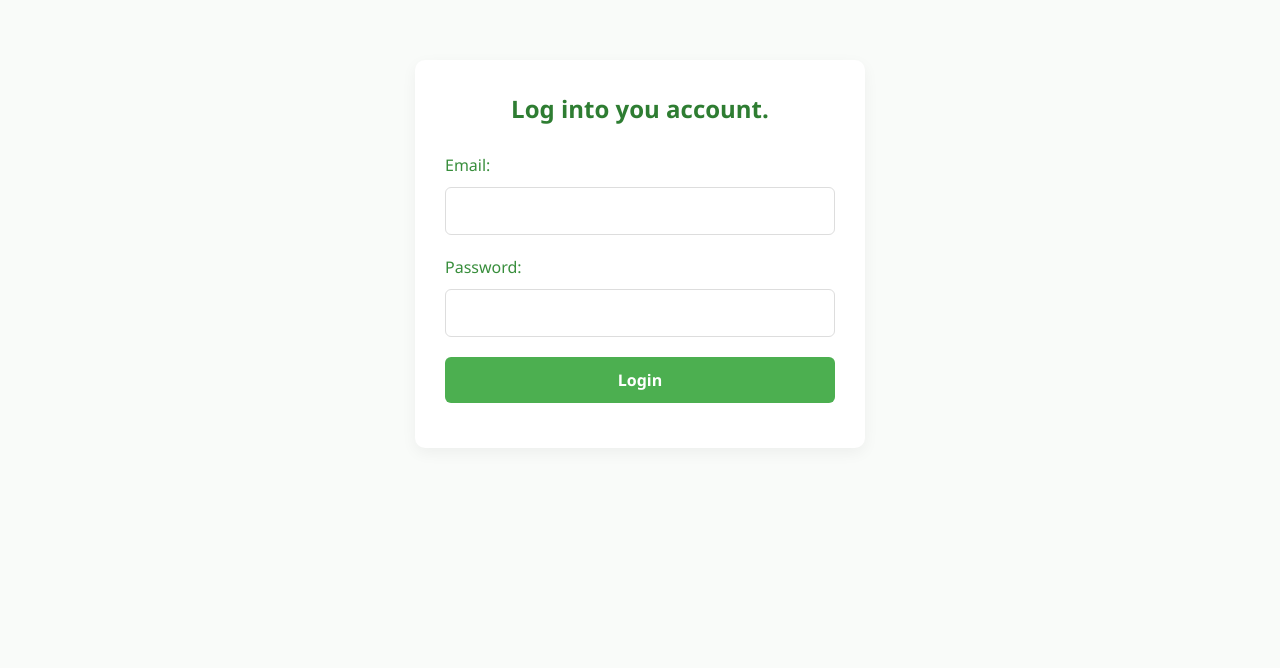
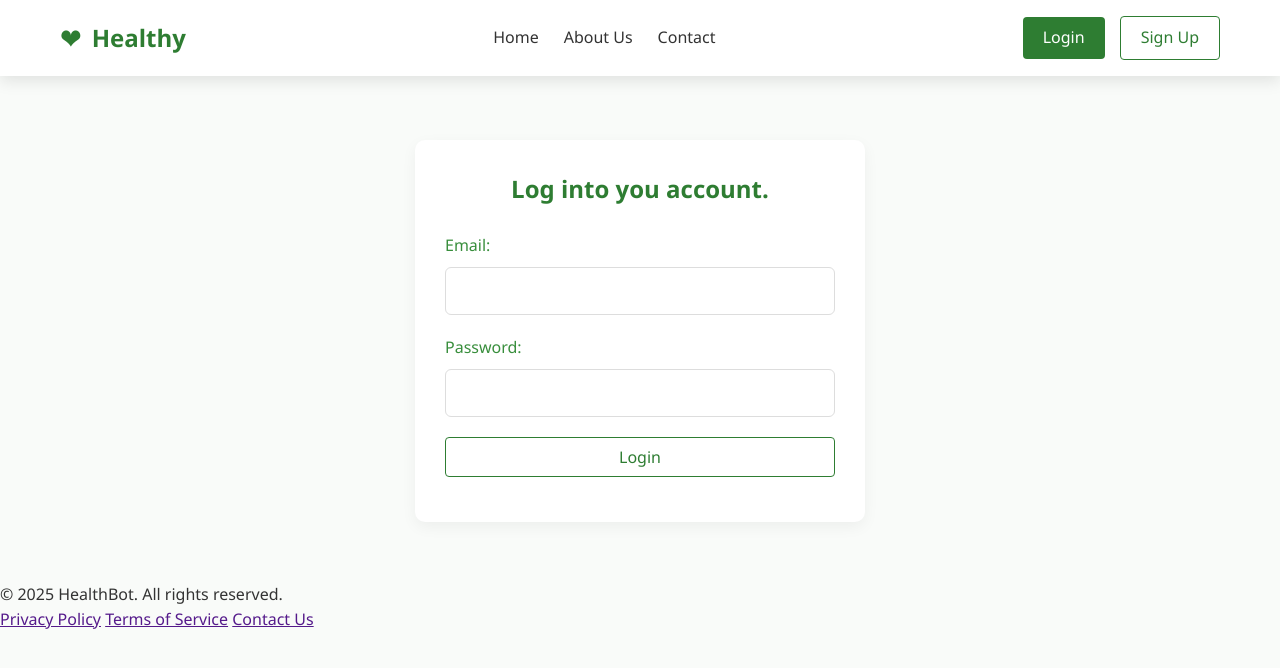
Before and after one commit to Padi-le/Templae-Hackathon, a PHP site: page /login.php in a window 1280 px wide. Shown: the top 668 px of the page. Run offline with PHP 8.4, Linux system fonts and the light colour scheme.

Commit message:
Add files via upload

```diff
--- /dev/null
+++ b/src/footer.php
@@ -0,0 +1,13 @@
+
+    <footer>
+        <div class="container">
+            <div class="footer-content">
+                <p>&copy; 2025 HealthBot. All rights reserved.</p>
+                <div class="footer-links">
+                    <a href="">Privacy Policy</a>
+                    <a href="">Terms of Service</a>
+                    <a href="">Contact Us</a>
+                </div>
+            </div>
+        </div>
+    </footer>
--- a/src/header.php
+++ b/src/header.php
@@ -0,0 +1,20 @@
+<link rel="stylesheet" href="css/header.css">
+<header class="header">
+    <div class="header-content">
+        <a href="index.php" class="logo">
+            <i class="heartbeat">❤</i>
+            <span>Healthy</span>
+        </a>
+
+        <nav class="nav-links">
+            <a href="index.php">Home</a>
+            <a href="">About Us</a>
+            <a href="">Contact</a>
+        </nav>
+
+        <div class="nav-actions">
+            <a href="login.php" class="login-btn">Login</a>
+            <a href="signup.php" class="signup-btn">Sign Up</a>
+        </div>
+    </div>
+</header>
--- a/src/login.php
+++ b/src/login.php
@@ -30,5 +30,6 @@
                 <div id="formError" class="error"></div>
             </form>
         </div>
+        <?php include "footer.php";?>
     </body>
 </html>
```
Also changed, not shown: src/index.php (added, +28 -0 lines).
